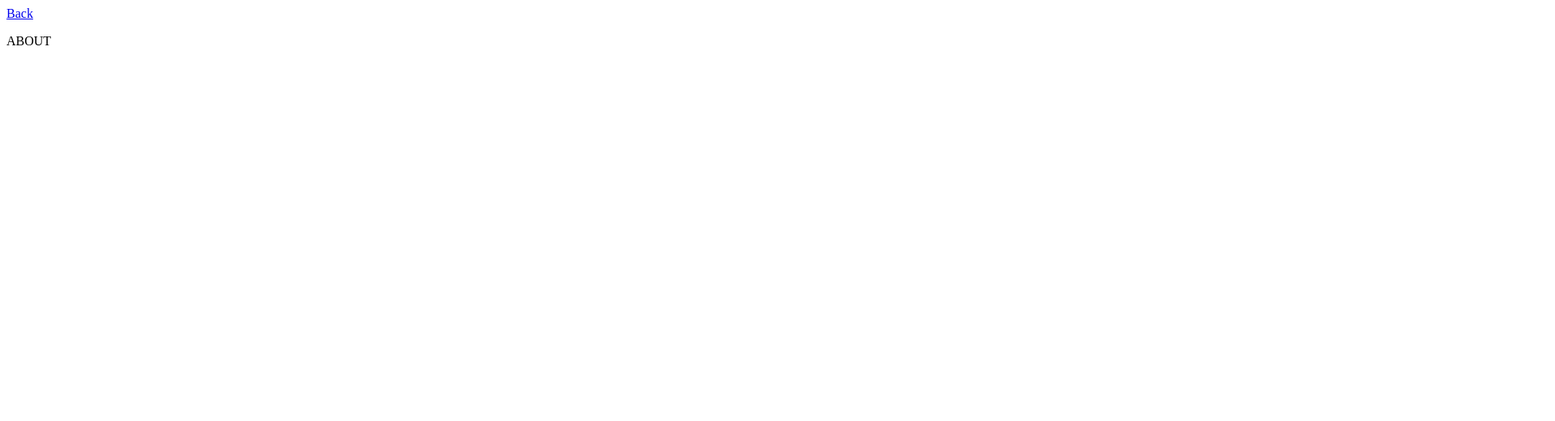
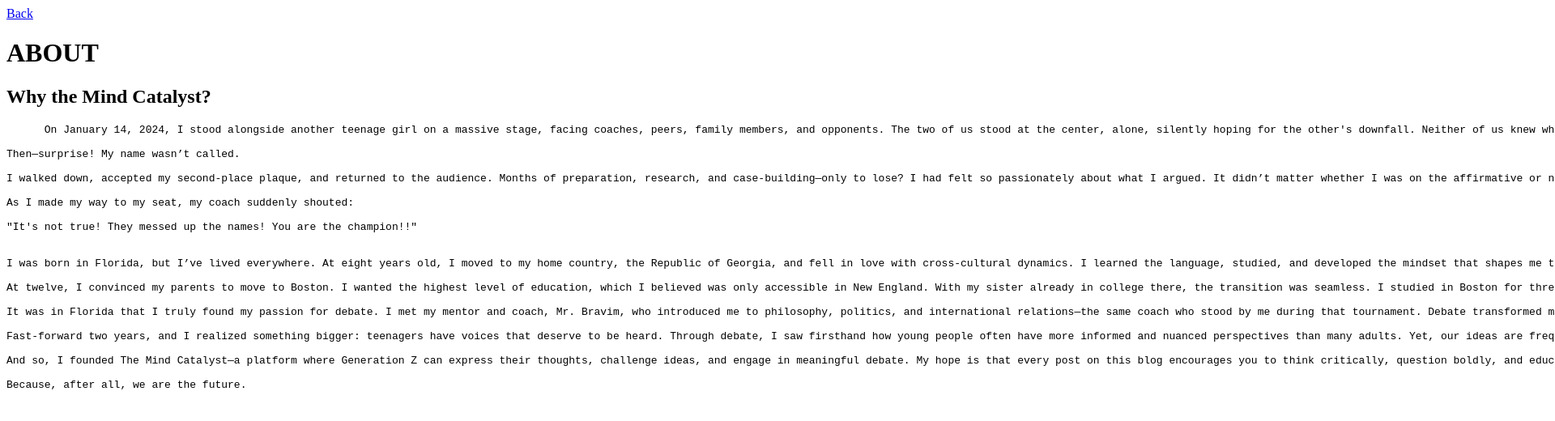
Before and after one commit to ewwwhataweirdo/The-Mind-Catalyst, a plain HTML site: page about.html in a window 1280 px wide. Shown: the top 520 px of the page at 81% size, 1920 px wide, since content can reach past the window. Drawn offline with Linux system fonts and the light colour scheme.

Commit message:
landing update

```diff
--- a/about.html
+++ b/about.html
@@ -7,9 +7,35 @@
     <a href="index.html">
       Back
     </a>
-    <p>
+    <h1>
       ABOUT
-    </p>
+    </h1>
+    <h2>
+      Why the Mind Catalyst?
+    </h2>
+    <pre>
+      On January 14, 2024, I stood alongside another teenage girl on a massive stage, facing coaches, peers, family members, and opponents. The two of us stood at the center, alone, silently hoping for the other's downfall. Neither of us knew who had won the final round. At any moment, one of us would be crowned the champion.
 
+Then—surprise! My name wasn’t called.
+
+I walked down, accepted my second-place plaque, and returned to the audience. Months of preparation, research, and case-building—only to lose? I had felt so passionately about what I argued. It didn’t matter whether I was on the affirmative or negative side of a round; I truly believed in my case. It stood for the people of the Middle East. It stood for justice. My stance on U.S. military presence in West Asia and North Africa wasn’t just an argument—it was a conviction.
+
+As I made my way to my seat, my coach suddenly shouted:
+
+"It's not true! They messed up the names! You are the champion!!"
+
+
+I was born in Florida, but I’ve lived everywhere. At eight years old, I moved to my home country, the Republic of Georgia, and fell in love with cross-cultural dynamics. I learned the language, studied, and developed the mindset that shapes me today. Living in a small and developing country taught me gratitude, resilience, and the power of community. Even now, I have my own little village of supporters cheering for me from thousands of miles away.
+
+At twelve, I convinced my parents to move to Boston. I wanted the highest level of education, which I believed was only accessible in New England. With my sister already in college there, the transition was seamless. I studied in Boston for three years at two different schools—until my grandfather fell ill in April 2024. My family decided to return to Florida to be closer to him.
+
+It was in Florida that I truly found my passion for debate. I met my mentor and coach, Mr. Bravim, who introduced me to philosophy, politics, and international relations—the same coach who stood by me during that tournament. Debate transformed me. I had never been a competitive athlete, never won medals or went to sports tournaments. But in debate? I excelled. I found something that fused passion with talent, and I never looked back.
+
+Fast-forward two years, and I realized something bigger: teenagers have voices that deserve to be heard. Through debate, I saw firsthand how young people often have more informed and nuanced perspectives than many adults. Yet, our ideas are frequently overlooked. It was time to change that.
+
+And so, I founded The Mind Catalyst—a platform where Generation Z can express their thoughts, challenge ideas, and engage in meaningful debate. My hope is that every post on this blog encourages you to think critically, question boldly, and educate yourself fearlessly.
+
+Because, after all, we are the future.
+    </pre>
   </body>
 </html>
```
Also changed, not shown: index.html (+4 -1 lines), more.html (added).
